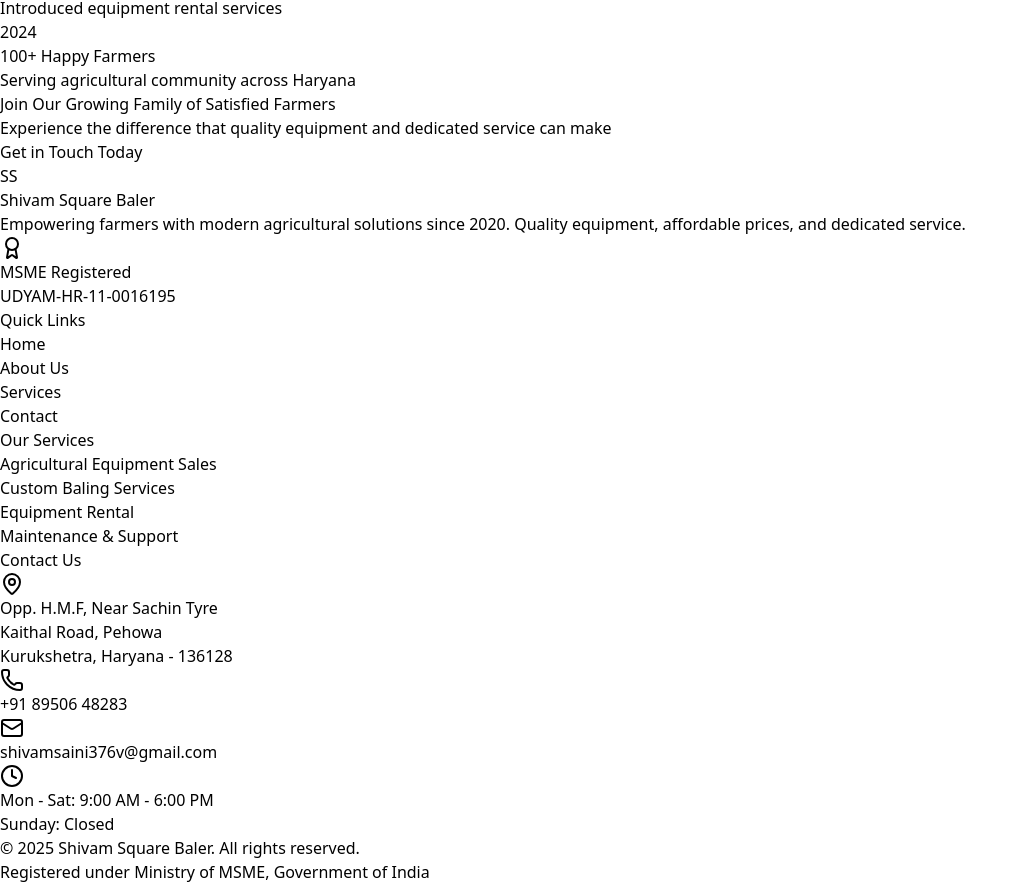
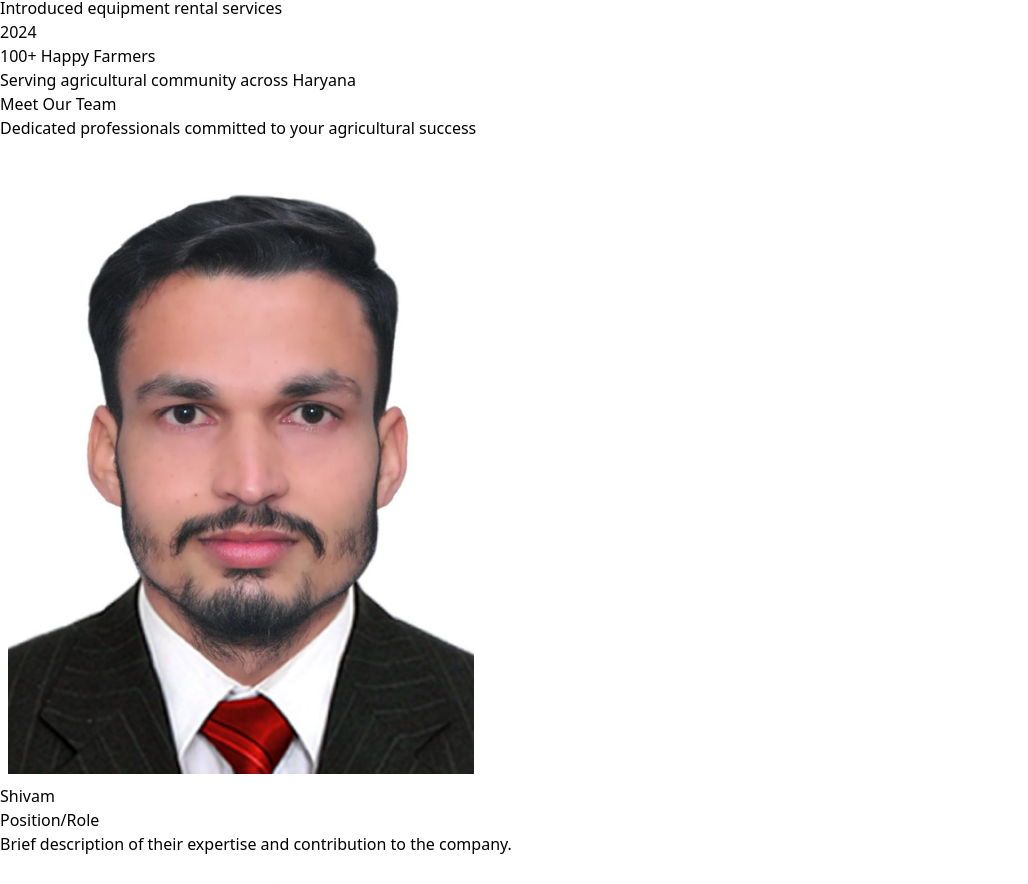
Before and after one commit to deepak35an/shivam_baller, a React (Vite) app: page /about in a window 1280 px wide. Shown: the part 1858-2742 px from the top of the page, without its empty margins (0-1028 px from the left). Built offline with nearby package versions, Linux system fonts and the light colour scheme.

Commit message:
fixed about page

```diff
--- a/src/component/Navbar.jsx
+++ b/src/component/Navbar.jsx
@@ -42,9 +42,8 @@
   return (
     <nav
       ref={navRef}
-      className={`fixed top-0 left-0 right-0 z-50 transition-all duration-300 ${
-        scrolled ? "bg-white/95 backdrop-blur-sm shadow-md" : "bg-white"
-      }`}
+      className={`fixed top-0 left-0 right-0 z-50 transition-all duration-300 ${scrolled ? "bg-white/95 backdrop-blur-sm shadow-md" : "bg-white"
+        }`}
       role="navigation"
       aria-label="Main navigation"
     >
@@ -70,21 +69,20 @@
               <Link
                 key={link.path}
                 to={link.path}
-                className={`px-4 py-2 font-medium transition-colors duration-200 relative group ${
-                  location.pathname === link.path
+                className={`px-4 py-2 font-medium transition-colors duration-200 relative group ${location.pathname === link.path
                     ? "text-red-600"
                     : "text-gray-700 hover:text-red-600"
-                }`}
+                  }`}
               >
                 {link.name}
                 <span className="absolute bottom-0 left-0 w-0 h-0.5 bg-red-600 group-hover:w-full transition-all duration-300" />
               </Link>
             ))}
             <Link
-              to="/contact"
+              to="https://wa.link/wrdiq4"
               className="ml-4 px-6 py-2 bg-red-600 hover:bg-red-700 text-white font-medium rounded-lg transition-all duration-200 transform hover:scale-105"
             >
-              Get Quote
+              Whatsapp Us
             </Link>
           </div>
 
@@ -102,11 +100,10 @@
 
         {/* Mobile Dropdown */}
         <div
-          className={`md:hidden absolute left-0 right-0 top-full z-40 transform transition-all duration-300 ease-in-out ${
-            isOpen
+          className={`md:hidden absolute left-0 right-0 top-full z-40 transform transition-all duration-300 ease-in-out ${isOpen
               ? "translate-y-0 opacity-100 pointer-events-auto"
               : "-translate-y-4 opacity-0 pointer-events-none"
-          }`}
+            }`}
           id="mobile-menu"
         >
           <div className="bg-white shadow-md border-t">
@@ -116,22 +113,21 @@
                   key={link.path}
                   to={link.path}
                   onClick={() => setIsOpen(false)}
-                  className={`block px-4 py-3 rounded-lg font-medium transition-colors duration-200 ${
-                    location.pathname === link.path
+                  className={`block px-4 py-3 rounded-lg font-medium transition-colors duration-200 ${location.pathname === link.path
                       ? "bg-red-50 text-red-600"
                       : "text-gray-700 hover:bg-red-50 hover:text-red-600"
-                  }`}
+                    }`}
                 >
                   {link.name}
                 </Link>
               ))}
 
               <Link
-                to="/contact"
+                to="https://wa.link/wrdiq4"
                 onClick={() => setIsOpen(false)}
                 className="block w-full mt-2 px-4 py-3 bg-red-600 hover:bg-red-700 text-white font-medium rounded-lg transition-colors duration-200 text-center"
               >
-                Get Quote
+                whatsapp us
               </Link>
             </div>
           </div>
--- a/src/pages/About.jsx
+++ b/src/pages/About.jsx
@@ -1,6 +1,7 @@
 import React from 'react';
 import { Target, Eye, Award, Users, TrendingUp, Heart, CheckCircle, Building, MapPin, Calendar } from 'lucide-react';
-
+import image from '../../public/images/image.png';
+import image2 from '../../public/images/image2.png';
 export default function AboutPage() {
   const milestones = [
     { year: "2020", title: "Company Established", desc: "Founded on May 12, 2020 in Pehowa, Kurukshetra" },
@@ -218,6 +219,56 @@
         </div>
       </div>
 
+      {/* my team section */}
+
+
+      {/* Team Section */}
+      <div className="py-20 px-4 bg-white">
+  <div className="max-w-7xl mx-auto">
+    <div className="text-center mb-16">
+      <h2 className="text-4xl md:text-5xl font-bold text-gray-800 mb-4">
+        Meet Our Team
+      </h2>
+      <p className="text-xl text-gray-600 max-w-3xl mx-auto">
+        Dedicated professionals committed to your agricultural success
+      </p>
+      <div className="w-24 h-1 bg-green-600 mx-auto mt-4"></div>
+    </div>
+
+    <div className="grid md:grid-cols-2 gap-12 max-w-4xl mx-auto">
+      <div className="bg-gradient-to-br from-gray-50 to-green-50 p-8 rounded-2xl shadow-xl hover:shadow-2xl transition-all duration-300 transform hover:-translate-y-2">
+        <div className="w-32 h-32 rounded-full mx-auto mb-6 shadow-lg overflow-hidden">
+          <img
+            src={image}
+            alt="Team Member 1"
+            className="w-full h-full object-cover"
+          />
+        </div>
+        <h3 className="text-2xl font-bold text-gray-800 text-center mb-2">Shivam</h3>
+        <p className="text-green-600 font-semibold text-center mb-4">Position/Role</p>
+        <p className="text-gray-700 text-center leading-relaxed">
+          Brief description of their expertise and contribution to the company.
+        </p>
+      </div>
+
+      <div className="bg-gradient-to-br from-gray-50 to-blue-50 p-8 rounded-2xl shadow-xl hover:shadow-2xl transition-all duration-300 transform hover:-translate-y-2">
+        <div className="w-32 h-32 rounded-full mx-auto mb-6 shadow-lg overflow-hidden">
+          <img
+            src={image2}
+            alt="Team Member 2"
+            className="w-full h-full object-cover"
+          />
+        </div>
+        <h3 className="text-2xl font-bold text-gray-800 text-center mb-2">Team Member 2</h3>
+        <p className="text-blue-600 font-semibold text-center mb-4">Position/Role</p>
+        <p className="text-gray-700 text-center leading-relaxed">
+          Brief description of their expertise and contribution to the company.
+        </p>
+      </div>
+    </div>
+  </div>
+</div>
+
       {/* CTA Section */}
       <div className="bg-gradient-to-r from-green-600 to-blue-700 text-white py-16 px-4">
         <div className="max-w-4xl mx-auto text-center">
```
Also changed, not shown: public/images/image.png (added), public/images/image2.png (added).
